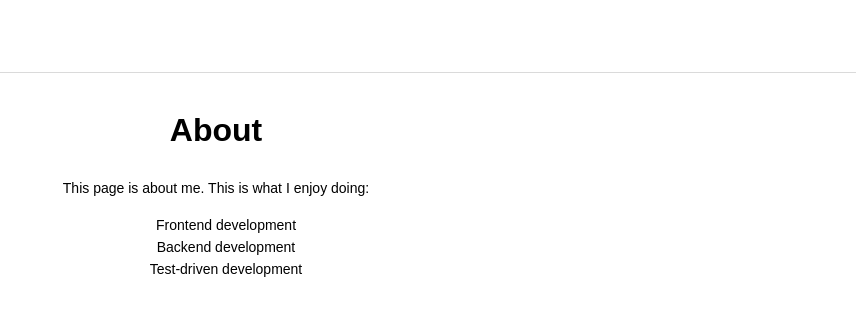
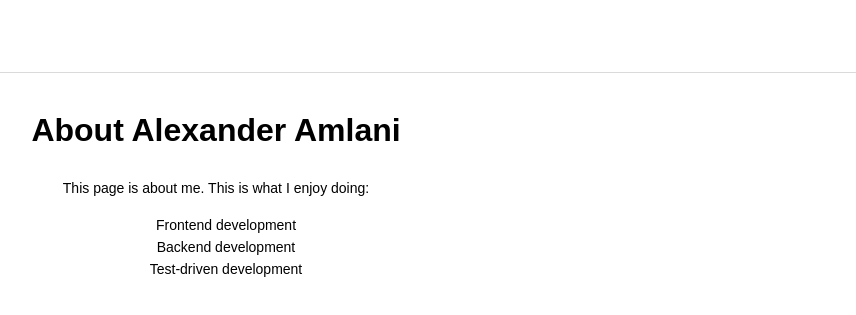
Before and after one commit to AlexanderA24/portfolio-website, a plain HTML site: page about.html in a window 1280 px wide. Shown: the part 136-451 px from the top of the page, 424-1280 px from the left. Drawn offline with nearby package versions, Linux system fonts and the light colour scheme.

Commit message:
Updated page titles

```diff
--- a/about.html
+++ b/about.html
@@ -43,7 +43,7 @@
 
 <div class="about">
 
-  <h1>About</h1>
+  <h1>About Alexander Amlani</h1>
 
   <p class="about">This page is about me. This is what I enjoy doing:</p>
 
```
